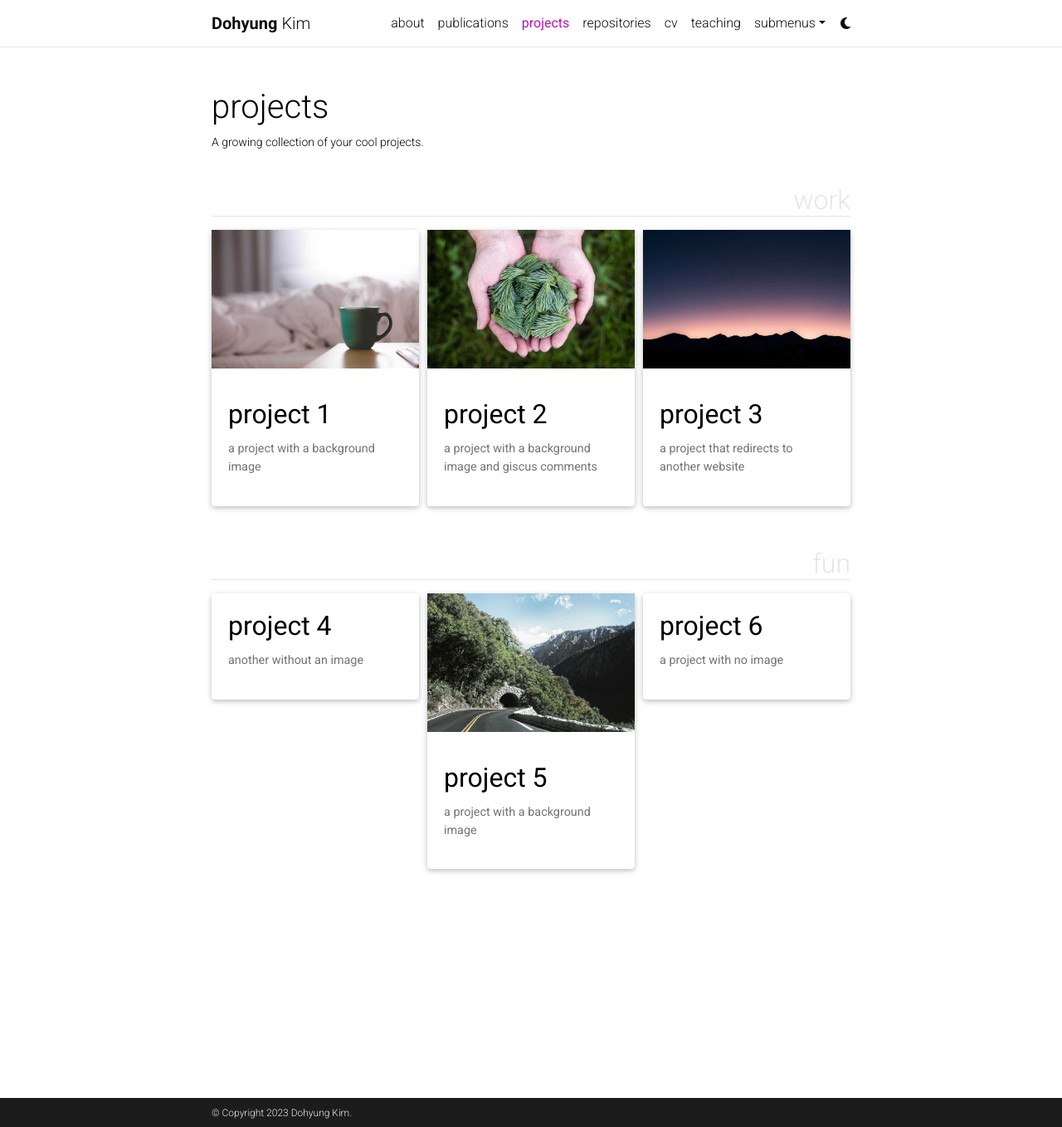
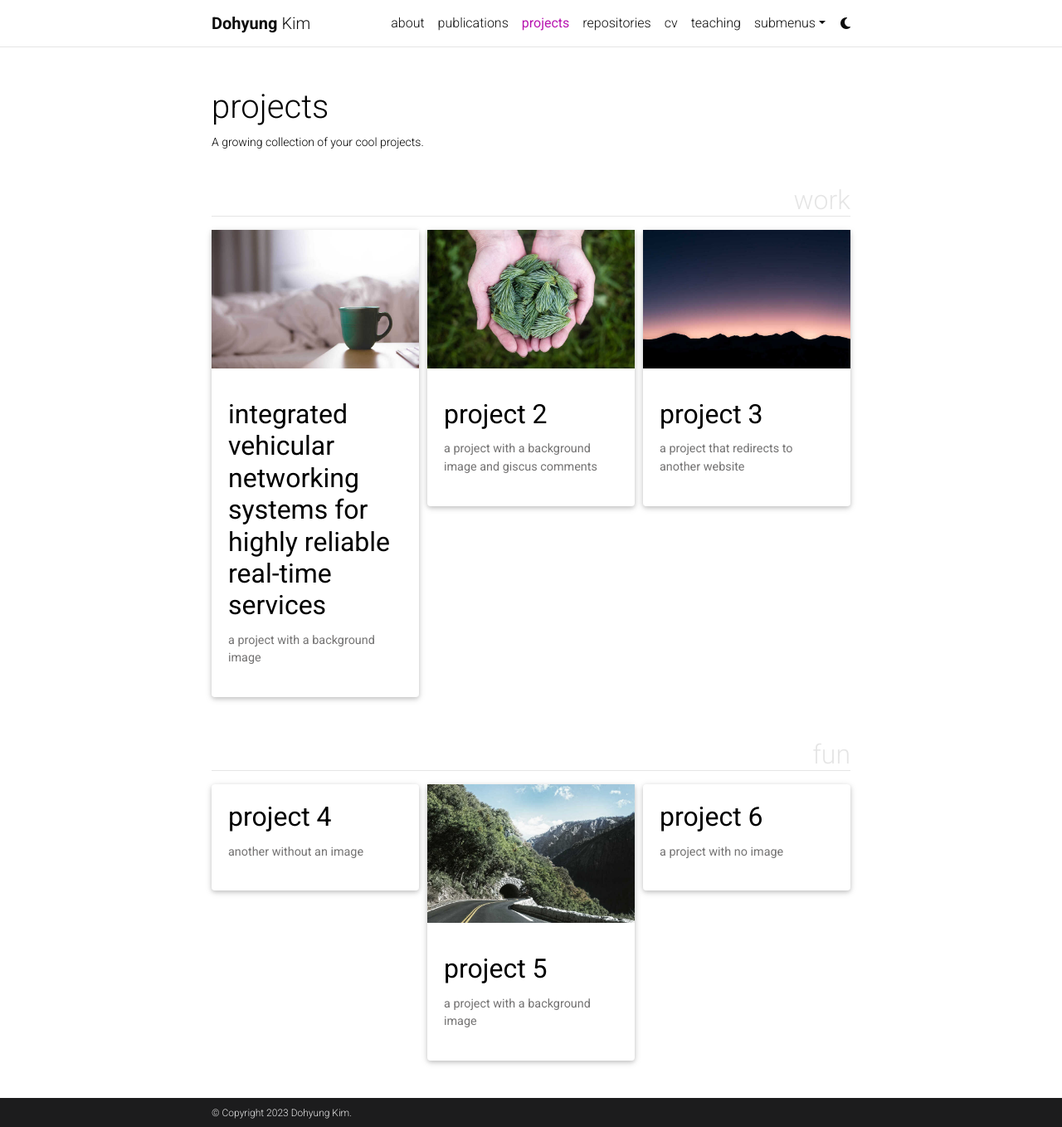
Before and after one commit to mrdhk/mrdhk.github.io, a Jekyll site: the page built from _pages/projects.md, in a window 1280 px wide and 1358 px high. Shown: the whole window at 83% size. Built offline with Jekyll 4.4.1, drawn with Linux system fonts in a browser that asks for light colours; full-size pictures stand in for the smaller copies a plugin makes; comment, search, counter and statistics services are not loaded; a style sheet for code colours, icons or effects is not loaded.

Commit message:
project1

````diff
--- a/_projects/1_project.md
+++ b/_projects/1_project.md
@@ -1,71 +1,16 @@
 ---
 layout: page
-title: project 1
+title: Integrated Vehicular Networking Systems for highly reliable real-time services
 description: a project with a background image
 img: assets/img/12.jpg
 importance: 1
 category: work
-related_publications: einstein1956investigations, einstein1950meaning
+related_publications:
 ---
 
-Every project has a beautiful feature showcase page.
-It's easy to include images in a flexible 3-column grid format.
-Make your photos 1/3, 2/3, or full width.
-
-To give your project a background in the portfolio page, just add the img tag to the front matter like so:
-
-    ---
-    layout: page
-    title: project
-    description: a project with a background image
-    img: /assets/img/12.jpg
-    ---
-
-<div class="row">
-    <div class="col-sm mt-3 mt-md-0">
-        {% include figure.html path="assets/img/1.jpg" title="example image" class="img-fluid rounded z-depth-1" %}
-    </div>
-    <div class="col-sm mt-3 mt-md-0">
-        {% include figure.html path="assets/img/3.jpg" title="example image" class="img-fluid rounded z-depth-1" %}
-    </div>
-    <div class="col-sm mt-3 mt-md-0">
-        {% include figure.html path="assets/img/5.jpg" title="example image" class="img-fluid rounded z-depth-1" %}
-    </div>
-</div>
-<div class="caption">
-    Caption photos easily. On the left, a road goes through a tunnel. Middle, leaves artistically fall in a hipster photoshoot. Right, in another hipster photoshoot, a lumberjack grasps a handful of pine needles.
-</div>
-<div class="row">
-    <div class="col-sm mt-3 mt-md-0">
-        {% include figure.html path="assets/img/5.jpg" title="example image" class="img-fluid rounded z-depth-1" %}
-    </div>
-</div>
-<div class="caption">
-    This image can also have a caption. It's like magic.
-</div>
-
-You can also put regular text between your rows of images.
-Say you wanted to write a little bit about your project before you posted the rest of the images.
-You describe how you toiled, sweated, *bled* for your project, and then... you reveal its glory in the next row of images.
-
-
-<div class="row justify-content-sm-center">
-    <div class="col-sm-8 mt-3 mt-md-0">
-        {% include figure.html path="assets/img/6.jpg" title="example image" class="img-fluid rounded z-depth-1" %}
-    </div>
-    <div class="col-sm-4 mt-3 mt-md-0">
-        {% include figure.html path="assets/img/11.jpg" title="example image" class="img-fluid rounded z-depth-1" %}
-    </div>
-</div>
-<div class="caption">
-    You can also have artistically styled 2/3 + 1/3 images, like these.
-</div>
-
-
-The code is simple.
-Just wrap your images with `<div class="col-sm">` and place them inside `<div class="row">` (read more about the <a href="https://getbootstrap.com/docs/4.4/layout/grid/">Bootstrap Grid</a> system).
-To make images responsive, add `img-fluid` class to each; for rounded corners and shadows use `rounded` and `z-depth-1` classes.
-Here's the code for the last row of images above:
+<li> Funded by National Research Foundation of Korea (NRF) under Young Researher Program
+<li> Mar. 2019 ~ Jan. 2020
+<li> Principle Investigator : Dohyung Kim
 
 {% raw %}
 ```html
````
